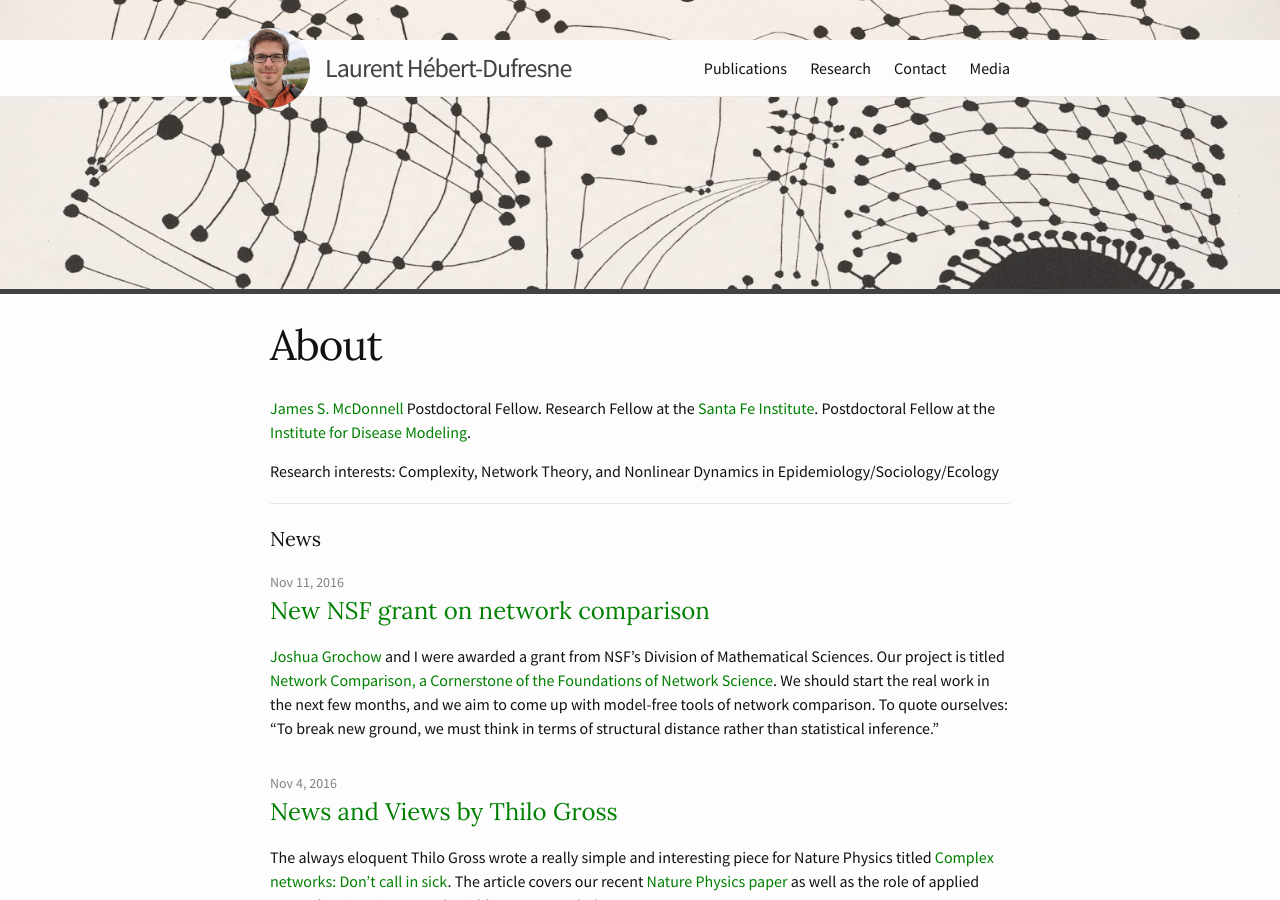
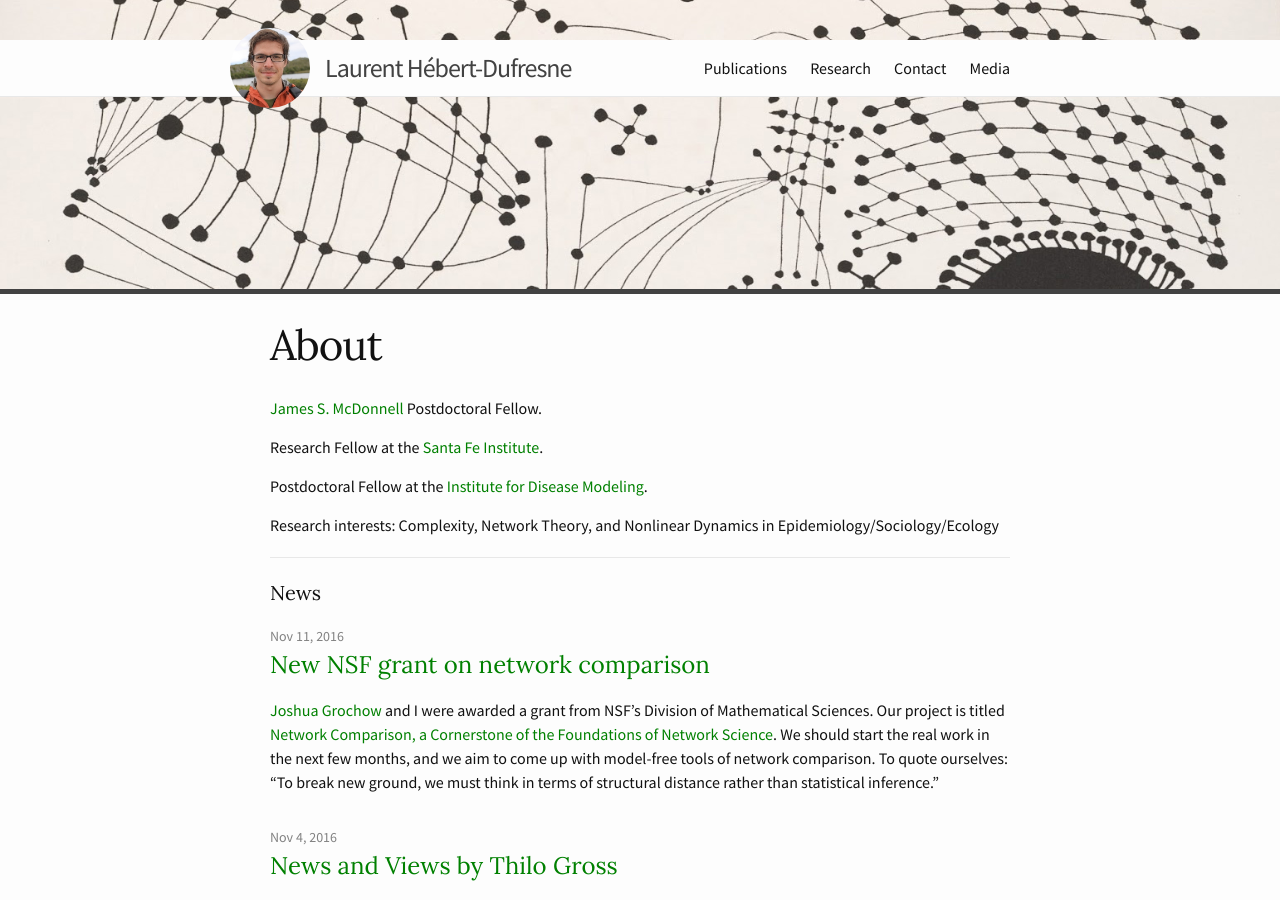
Before and after one commit to laurenthebertdufresne/laurenthebertdufresne.github.io, a Jekyll site: the page built from index.html, in a window 1280 px wide and 900 px high. Built offline with Jekyll 4.4.1, drawn with Linux system fonts in a browser that asks for light colours; the list of posts is cut into pages by our own code.

Commit message:
esti de formatting

```diff
--- a/index.html
+++ b/index.html
@@ -9,9 +9,9 @@
     <h1 class="post-title">About</h1>
   </header>
 
-    <p><a href="https://www.jsmf.org/" href="_blank">James S. McDonnell</a> Postdoctoral Fellow.
-    Research Fellow at the <a href="http://www.santafe.edu/" target="_blank">Santa Fe Institute</a>.
-    Postdoctoral Fellow at the <a href="http://idmod.org/" target="_blank">Institute for Disease Modeling</a>.</p>
+    <p><a href="https://www.jsmf.org/" href="_blank">James S. McDonnell</a> Postdoctoral Fellow.</p>
+    <p>Research Fellow at the <a href="http://www.santafe.edu/" target="_blank">Santa Fe Institute</a>.</p>
+    <p>Postdoctoral Fellow at the <a href="http://idmod.org/" target="_blank">Institute for Disease Modeling</a>.</p>
 
     <p>Research interests: Complexity, Network Theory, and Nonlinear Dynamics in Epidemiology/Sociology/Ecology</p>
 
```
